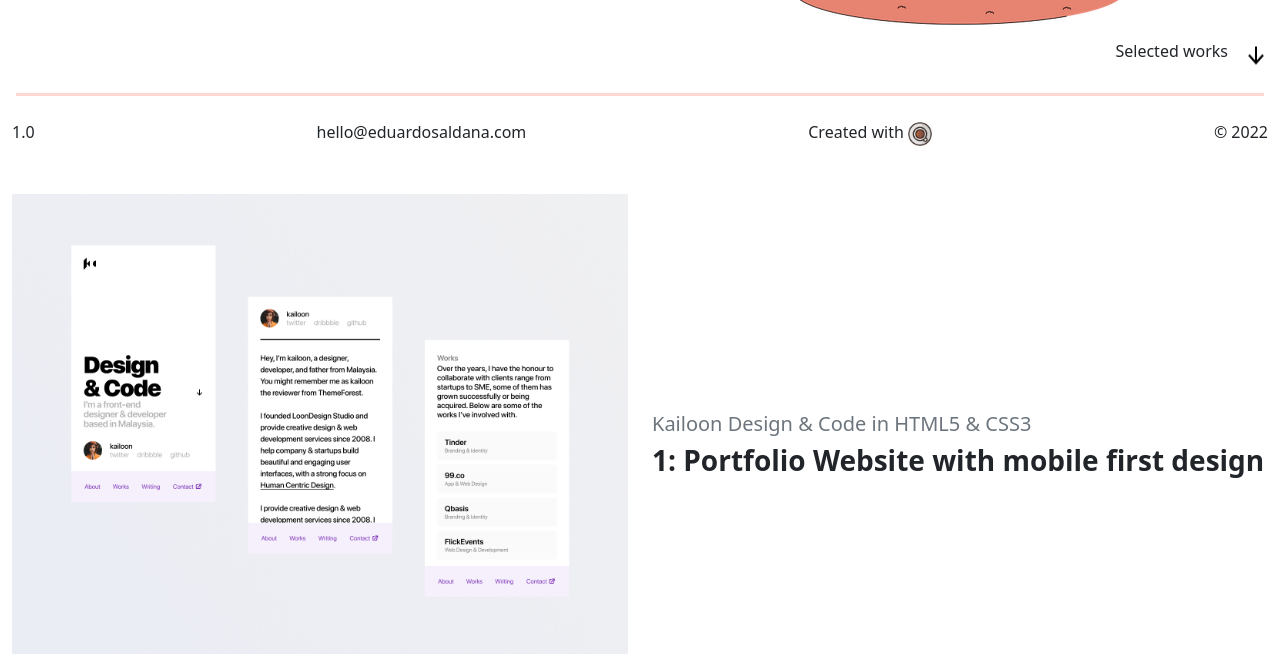
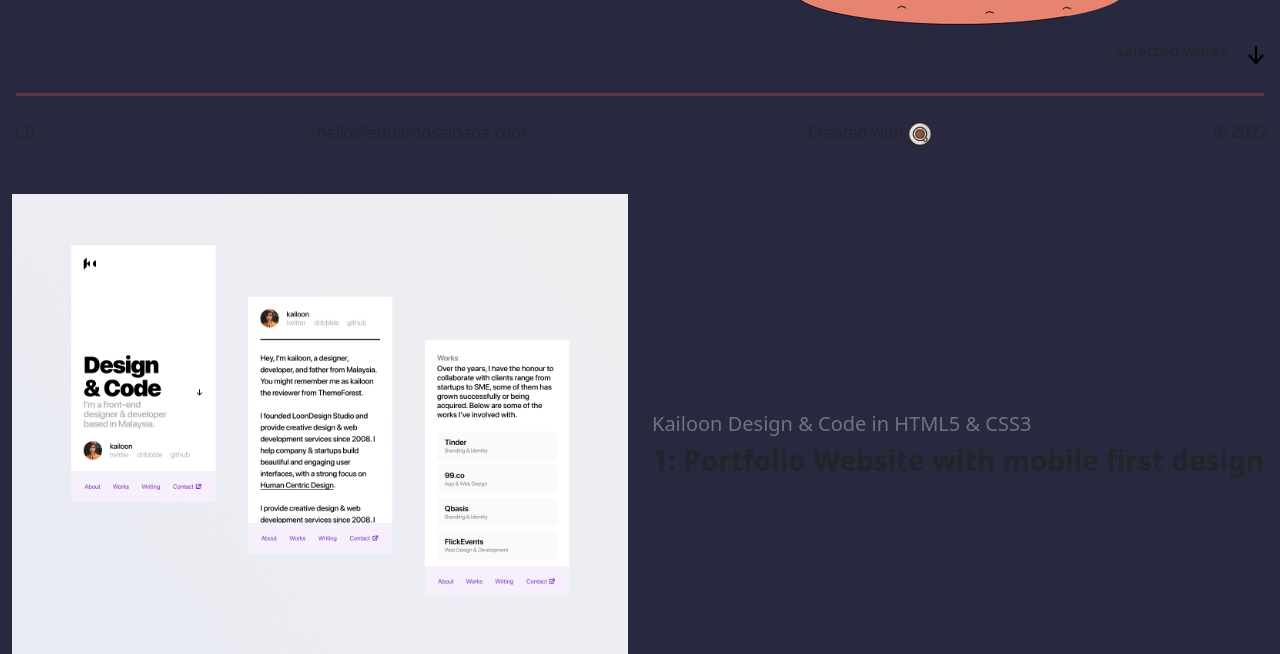
Before and after one commit to edusal100/bootstrap_2, a website: page index.html in a window 1280 px wide. Shown: the part 446-1100 px from the top of the page. Drawn offline with nearby package versions, Linux system fonts and the light colour scheme.

Commit message:
adust scss location and change bg color with variable

```diff
--- a/index.html
+++ b/index.html
@@ -5,7 +5,7 @@
     <meta http-equiv="X-UA-Compatible" content="IE=edge">
     <meta name="viewport" content="width=device-width, initial-scale=1.0">
 
-   <link rel="stylesheet" href="/sass/main.css">
+   <link rel="stylesheet" href="/dist/main.css">
 
 
     <title>Eduardo Saldana&trade;</title>
--- a/sass/main.scss
+++ b/sass/main.scss
@@ -1,12 +1,8 @@
 // variables
-$purple-dark: #9926f0;
-$purple-light: #bb6ef5;
-$pink: #d122e3;
-$primary: $purple-dark;
-$secondary: $pink;
+$body-bg:#28293E;
 
 // import bootstrap
-@import '../node_modules/bootstrap/scss/bootstrap.scss';
+@import '../node_modules/bootstrap/scss/bootstrap';
 
 
 // custom style
```
Also changed, not shown: dist/main.css.
